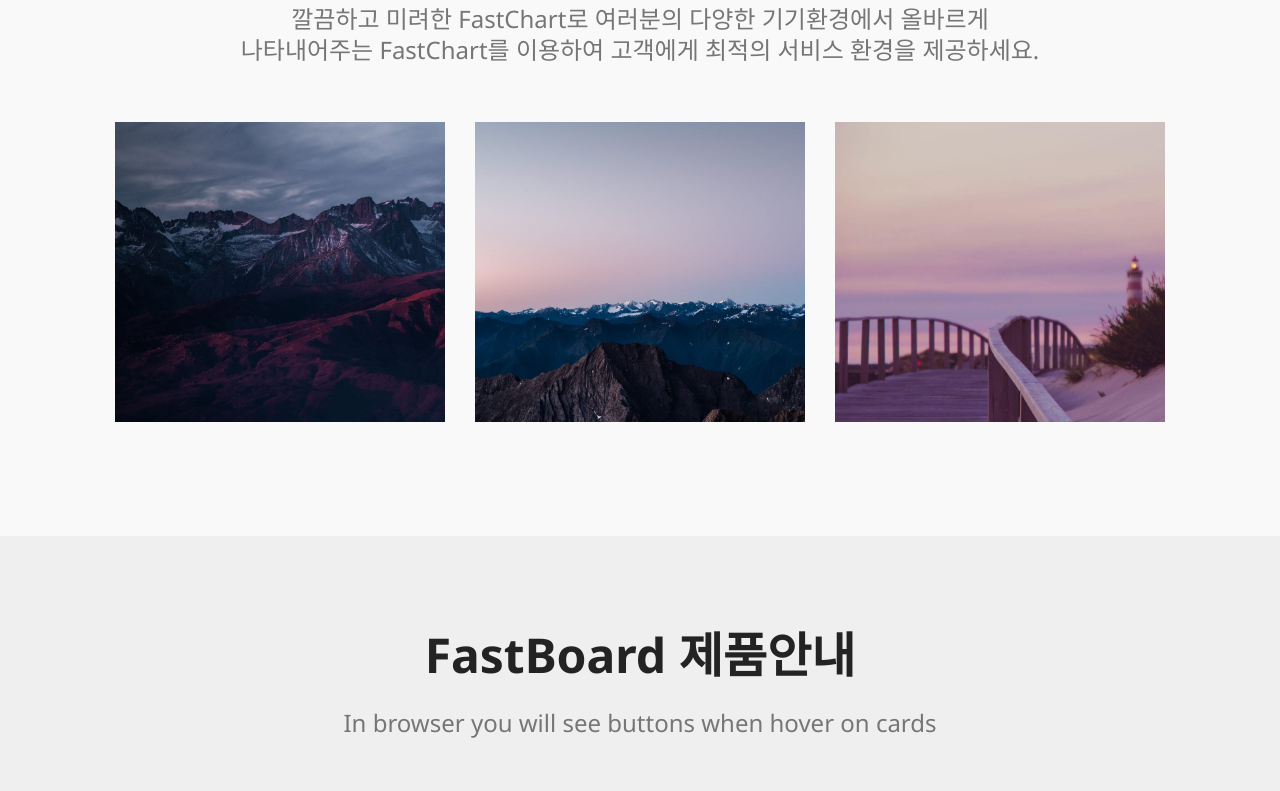
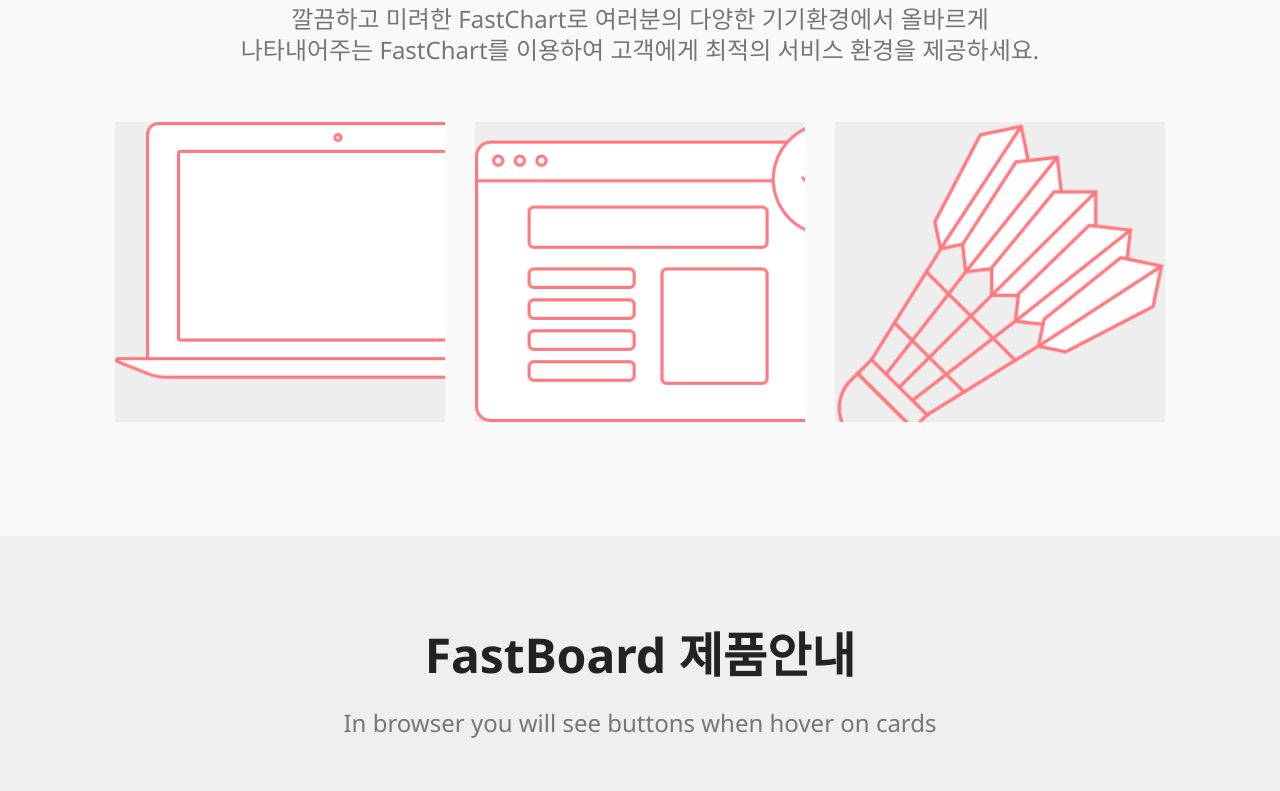
Before and after one commit to murondo/newsite, a plain HTML site: page index.html in a window 1280 px wide. Shown: the part 1940-2731 px from the top of the page. Drawn offline with Linux system fonts and the light colour scheme; files whose address does not match are found by name.

Commit message:
create github pages

```diff
--- a/index.html
+++ b/index.html
@@ -71,7 +71,7 @@
     </nav>
 </section>
 
-<section class="engine"><a href="https://mobirise.me/q">free responsive web templates</a></section><section class="carousel slide cid-qQnE04xZHl" data-interval="false" id="slider1-s">
+<section class="engine"><a href="https://mobirise.me/p">web templates free download</a></section><section class="carousel slide cid-qQnE04xZHl" data-interval="false" id="slider1-s">
 
 
 
@@ -164,7 +164,7 @@
             <div class="col-12 col-md-6 mb-4 col-lg-4">
                 <div class="card flip-card p-5 align-center">
                     <div class="card-front card_cont">
-                        <img src="assets/images/jumbotron.jpg" alt="Mobirise">
+                        <img src="assets/images/responsive-438x291.png" alt="Mobirise" title="">
                     </div>
                     <div class="card_back card_cont">
                         <h4 class="card-title display-5 py-2 mbr-fonts-style"><strong>깔금하고 미려한 디자인</strong></h4>
@@ -177,7 +177,7 @@
 
                 <div class="card flip-card p-5 align-center">
                     <div class="card-front card_cont">
-                        <img src="assets/images/jumbotron2.jpg" alt="Mobirise">
+                        <img src="assets/images/simple-399x291.png" alt="Mobirise" title="">
                     </div>
                     <div class="card_back card_cont">
                         <h4 class="card-title py-2 mbr-fonts-style display-5"><strong>쉽고 간편한 UX/UI</strong></h4>
@@ -189,7 +189,7 @@
             <div class="col-12 col-md-6 mb-4 col-lg-4">
                 <div class="card flip-card p-5 align-center">
                     <div class="card-front card_cont">
-                        <img src="assets/images/background5.jpg" alt="Mobirise">
+                        <img src="assets/images/light-294x294.png" alt="Mobirise" title="">
                     </div>
                     <div class="card_back card_cont">
                         <h4 class="card-title py-2 mbr-fonts-style display-5"><strong>
@@ -527,7 +527,7 @@
             <div class="media-container-column col-lg-8" data-form-type="formoid">
                     <div data-form-alert="" hidden="">상담해 주신데 대해 감사드립니다.</div>
 
-                    <form class="mbr-form" action="https://mobirise.com/" method="post" data-form-title="Mobirise Form"><input type="hidden" name="email" data-form-email="true" value="TGDnJ8U/FkoyAO7XQYy4mh4vY/qnTqsPvxtf9lYGZuQX/AFgn6AASB9S8N3xeUky8F4rH3tYsdG3cUBBlzxA46Bf2iQKfHoEHAit3+bIVuVX1hQYH4/wcCmAqtwls/US" data-form-field="Email">
+                    <form class="mbr-form" action="https://mobirise.com/" method="post" data-form-title="Mobirise Form"><input type="hidden" name="email" data-form-email="true" value="t/vlDtBd9Ce031QrwT33JAdYpVbq5waOQVs1CdU23oEEzxTfqvl96GnB0J+nrWVl/ZR5durnCSOgHlKkZaqrfOjV1plv7iHmYGAauNK0ENhuQcHDvfDaOprltqur0GEv" data-form-field="Email">
                         <div class="row row-sm-offset">
                             <div class="col-md-4 multi-horizontal" data-for="name">
                                 <div class="form-group">
```
Also changed, not shown: 1 other file.
